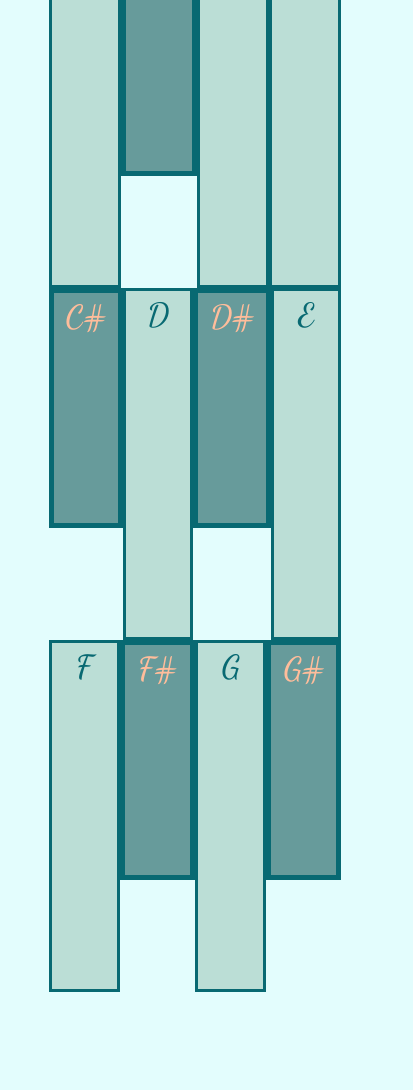
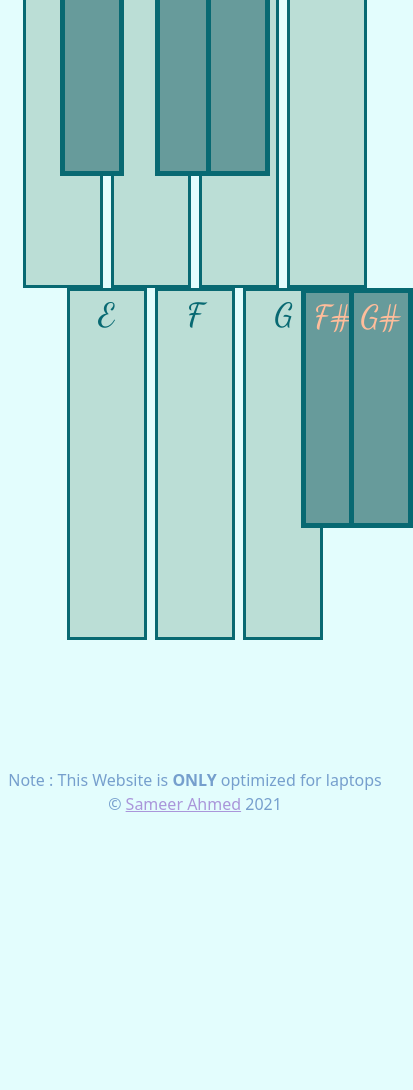
Before and after one commit to sameerad2001/2.-Virtual-Piano, a plain HTML site: page index.html in a window 390 px wide. Shown: the part 416-1506 px from the top of the page, 413 px wide, since content can reach past the window. After the commit the page ends 1232 px from the top, so only its background shows below. Drawn offline with nearby package versions, Linux system fonts and the light colour scheme; files whose address does not match are found by name.

Commit message:
Arranged Keys; ONLY optimized for laptops(>1400px)

```diff
--- a/index.html
+++ b/index.html
@@ -24,26 +24,26 @@
 
     <div class="container">
 
-        <div class="row">
-            <div class="col piano_tiles">A</div>
-            <div class="col piano_tiles_sharp">A#</div>
-            <div class="col piano_tiles">B</div>
-            <div class="col piano_tiles">C</div>
-            <div class="col piano_tiles_sharp">C#</div>
-            <div class="col piano_tiles">D</div>
-            <div class="col piano_tiles_sharp">D#</div>
-            <div class="col piano_tiles">E</div>
-            <div class="col piano_tiles">F</div>
-            <div class="col piano_tiles_sharp">F#</div>
-            <div class="col piano_tiles">G</div>
-            <div class="col piano_tiles_sharp">G#</div>
+        <div class="keys">
+            <div class="piano_tiles">A</div>
+            <div class="piano_tiles_sharp A_sharp">A#</div>
+            <div class="piano_tiles">B</div>
+            <div class="piano_tiles">C</div>
+            <div class="piano_tiles_sharp C_sharp">C#</div>
+            <div class="piano_tiles">D</div>
+            <div class="piano_tiles_sharp D_sharp">D#</div>
+            <div class="piano_tiles">E</div>
+            <div class="piano_tiles">F</div>
+            <div class="piano_tiles_sharp F_sharp">F#</div>
+            <div class="piano_tiles">G</div>
+            <div class="piano_tiles_sharp G_sharp">G#</div>
         </div>
 
     </div>
 </body>
 
 <footer id="footer_text">
-    &copy; <a href="https://github.com/sameerad2001">Sameer Ahmed</a>
+    Note : This Website is <strong>ONLY</strong> optimized for laptops <br/> &copy; <a href="https://github.com/sameerad2001">Sameer Ahmed</a>
 </footer>
 
 <script src="https://cdn.jsdelivr.net/npm/bootstrap@5.0.1/dist/js/bootstrap.bundle.min.js" integrity="sha384-gtEjrD/SeCtmISkJkNUaaKMoLD0//ElJ19smozuHV6z3Iehds+3Ulb9Bn9Plx0x4" crossorigin="anonymous"></script>
--- a/styles.css
+++ b/styles.css
@@ -28,6 +28,8 @@ a {
 } */
 
 .piano_tiles {
+    width: 8rem;
+    display: inline-block;
     height: 22rem;
     border: 3px solid;
     border-color: #086972;
@@ -41,6 +43,9 @@ a {
 }
 
 .piano_tiles_sharp {
+    width: 5rem;
+    position: absolute;
+    display: inline-block;
     height: 15rem;
     color: #FFBD9B;
     border: 5px solid;
@@ -48,7 +53,28 @@ a {
     background-color: #679B9B;
 }
 
-.row {
+.A_sharp {
+    left: 13%;
+}
+
+.C_sharp {
+    left: 39%;
+}
+
+.D_sharp {
+    left: 53%;
+}
+
+.F_sharp {
+    left: 79%;
+}
+
+.G_sharp {
+    left: 92%;
+}
+
+.keys {
+    position: relative;
     font-family: 'Dancing Script', cursive;
     font-size: 2rem;
     /* width: 65rem; */
@@ -58,6 +84,74 @@ a {
     margin-bottom: 8rem;
 }
 
+@media(max-width: 1400px) {
+    .piano_tiles {
+        width: 7rem;
+        display: inline-block;
+        height: 22rem;
+        border: 3px solid;
+        border-color: #086972;
+        color: #086972;
+        background-color: #BBDED6;
+    }
+    .piano_tiles_sharp {
+        width: 4rem;
+        position: absolute;
+        display: inline-block;
+        height: 15rem;
+        color: #FFBD9B;
+        border: 5px solid;
+        border-color: #086972;
+        background-color: #679B9B;
+    }
+    .keys {
+        position: relative;
+        font-family: 'Dancing Script', cursive;
+        font-size: 2rem;
+        /* width: 65rem; */
+        width: 100%;
+        margin: auto;
+        margin-top: 9rem;
+        margin-bottom: 8rem;
+    }
+}
+
+@media(max-width: 980px) {
+    .piano_tiles {
+        width: 5rem;
+        display: inline-block;
+        height: 22rem;
+        border: 3px solid;
+        border-color: #086972;
+        color: #086972;
+        background-color: #BBDED6;
+    }
+    .piano_tiles_sharp {
+        width: 4rem;
+        position: absolute;
+        display: inline-block;
+        height: 15rem;
+        color: #FFBD9B;
+        border: 5px solid;
+        border-color: #086972;
+        background-color: #679B9B;
+    }
+    .keys {
+        position: relative;
+        font-family: 'Dancing Script', cursive;
+        font-size: 2rem;
+        /* width: 65rem; */
+        width: 100%;
+        margin: auto;
+        margin-top: 9rem;
+        margin-bottom: 8rem;
+    }
+}
+
 #footer_text {
-    color: #111D5E;
+    color: #769FCD;
 }
+
+#footer_text a {
+    color: #AA96DA;
+}
```
